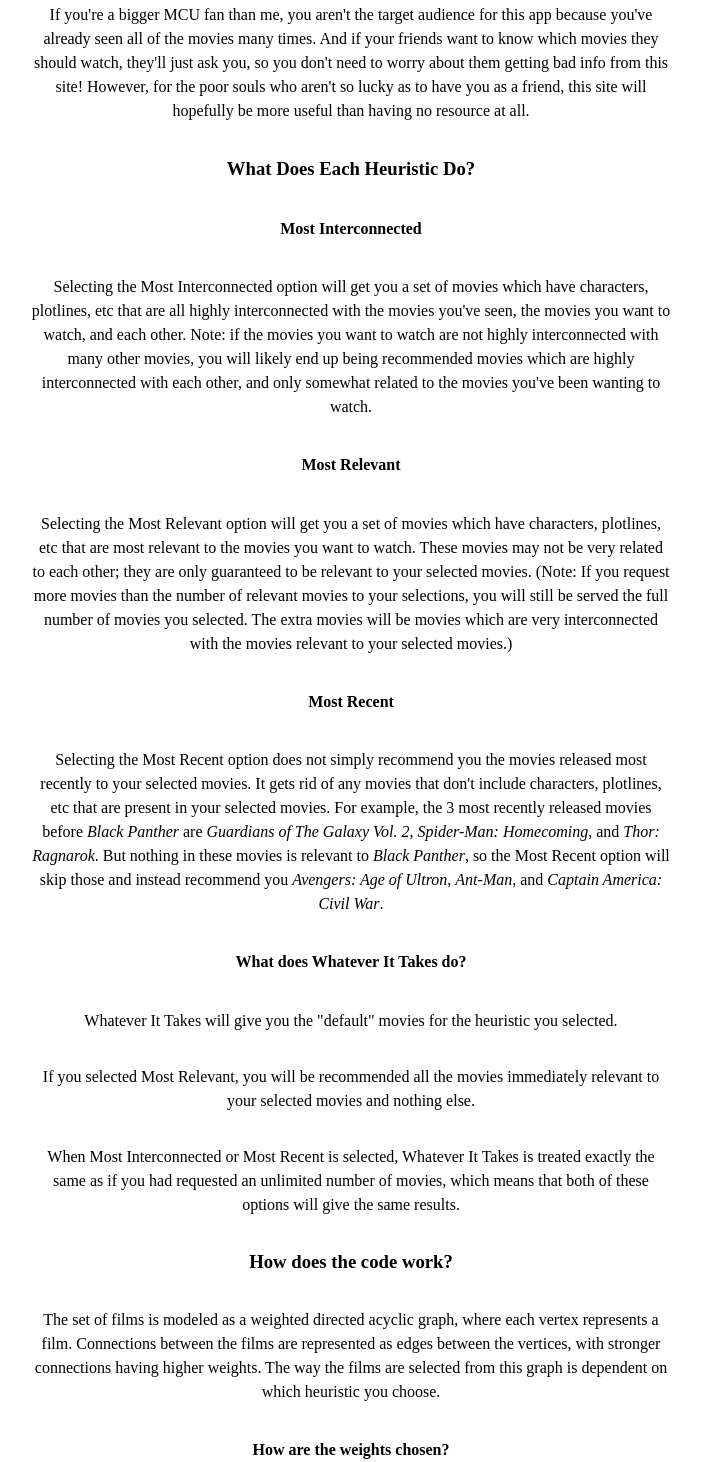
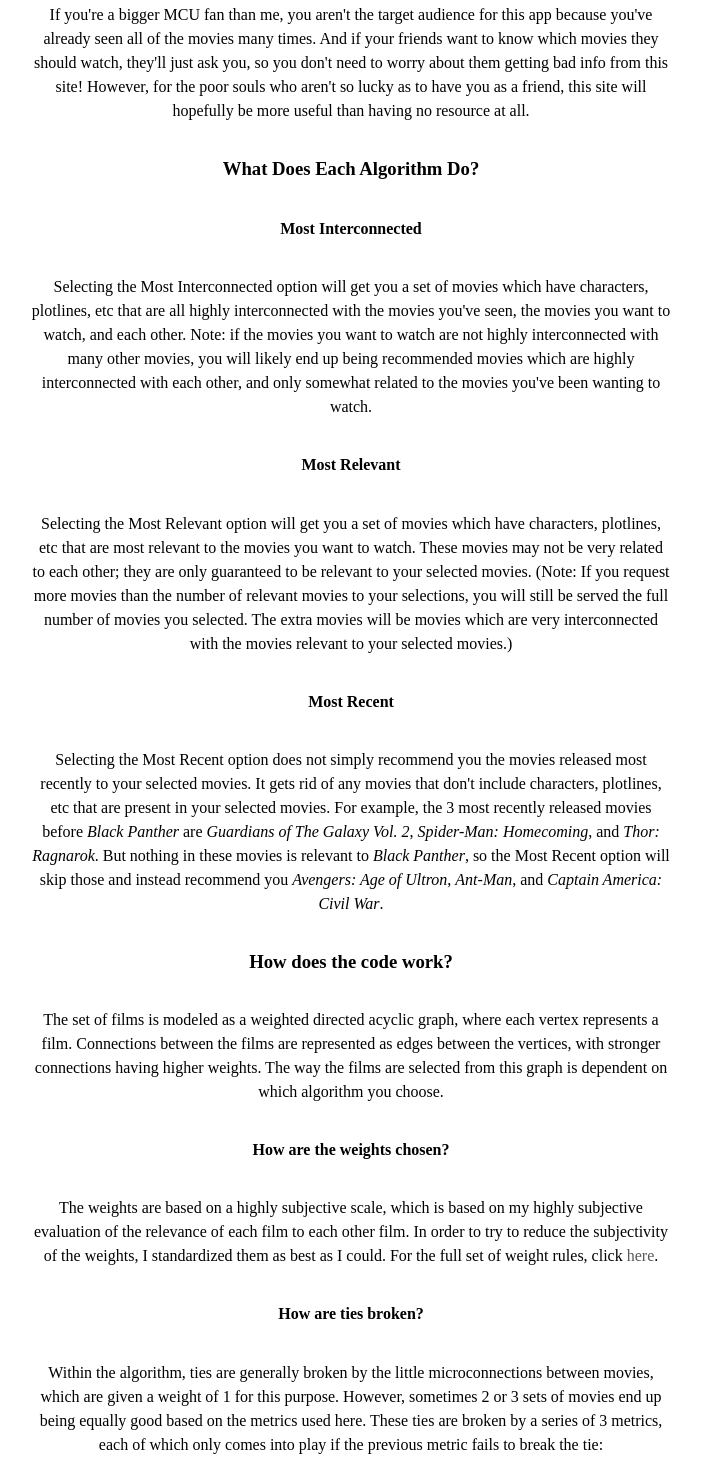
Before and after one commit to WilliamLocatelli/mcu-expert, a website: page public/FAQ.html in a window 1280 px wide. Shown: the part 1039-2501 px from the top of the page, without its empty margins (289-990 px from the left). Drawn offline with Linux system fonts and the light colour scheme.

Commit message:
changed "heuristic" to "algorithm" & removed WIT documentation

```diff
--- a/public/FAQ.html
+++ b/public/FAQ.html
@@ -38,7 +38,7 @@
         all of the movies many times. And if your friends want to know which movies they should watch, they'll just ask you,
         so you don't need to worry about them getting bad info from this site! However, for the poor souls who aren't so
         lucky as to have you as a friend, this site will hopefully be more useful than having no resource at all.</p>
-    <h3>What Does Each Heuristic Do?</h3>
+    <h3>What Does Each Algorithm Do?</h3>
     <h4>Most Interconnected</h4>
     <p>Selecting the Most Interconnected option will get you a set of movies which have characters, plotlines, etc that
         are all highly interconnected with the movies you've seen, the movies you want to watch, and each other. Note:
@@ -61,10 +61,13 @@
         nothing in these movies is relevant to <em>Black Panther</em>, so the Most Recent option will skip those and
         instead recommend you <em>Avengers: Age of Ultron</em>, <em>Ant-Man</em>, and <em>Captain America: Civil War</em>.
     </p>
-    <h4>What does Whatever It Takes do?</h4>
-    <p>Whatever It Takes will give you the "default" movies for the heuristic you selected.</p>
+    <!--<h4>What does Whatever It Takes do?</h4>
+    <p>Whatever It Takes will give you the "default" movies for the algorithm you selected.</p>
     <p>If you selected Most Relevant, you will be recommended all the movies immediately relevant to your selected
         movies and nothing else.</p>
+
+    <p>When Most Interconnected or Most Recent is selected, Whatever It Takes is treated exactly the same as if you had
+        requested an unlimited number of movies, which means that both of these options will give the same results.</p>-->
     <!--<p>If you selected Most Recent, it will give you all the movies which your movies directly continue from, but no
         movies that those additional movies continue from. For example, if you request the most recent movies to
         <em>Avengers: Infinity War</em>, you will receive <em>Guardians Of The Galaxy Vol. 2</em>,
@@ -72,12 +75,10 @@
         <em>Captain America: Civil War</em>, as <em>Spider-Man: Homecoming</em> and <em>Black Panther</em> both
         continue stories from <em>Captain America: Civil War</em>. Another way of explaining this would be to say
         you get the most recent movies which could be watched in any order.</p>-->
-    <p>When Most Interconnected or Most Recent is selected, Whatever It Takes is treated exactly the same as if you had
-        requested an unlimited number of movies, which means that both of these options will give the same results.</p>
     <h3>How does the code work?</h3>
     <p>The set of films is modeled as a weighted directed acyclic graph, where each vertex represents a film. Connections
         between the films are represented as edges between the vertices, with stronger connections having higher weights.
-        The way the films are selected from this graph is dependent on which heuristic you choose.
+        The way the films are selected from this graph is dependent on which algorithm you choose.
     </p>
     <h4>How are the weights chosen?</h4>
     <p>The weights are based on a highly subjective scale, which is based on my highly subjective evaluation
```
Also changed, not shown: public/index.html (+2 -2 lines).
